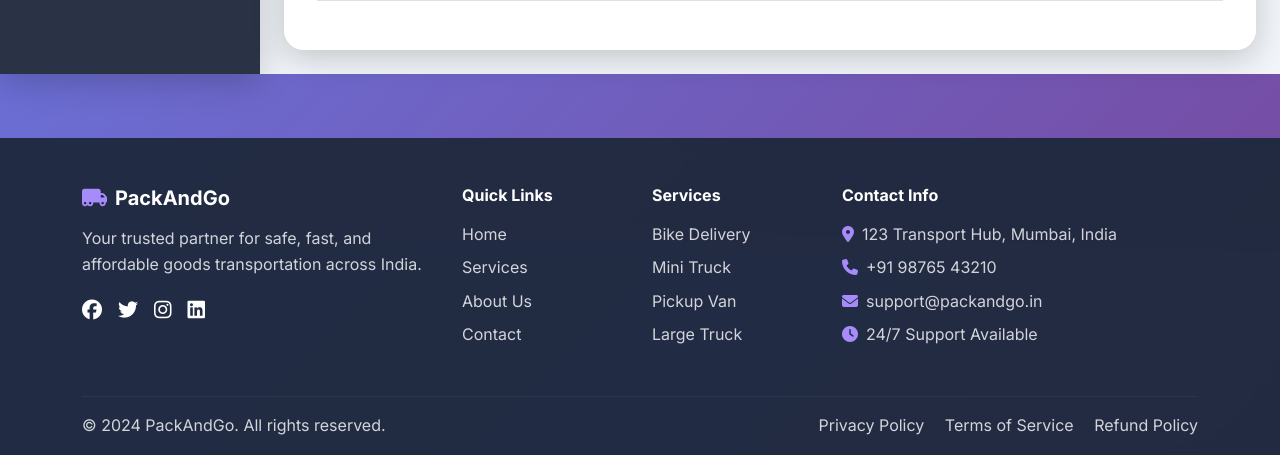
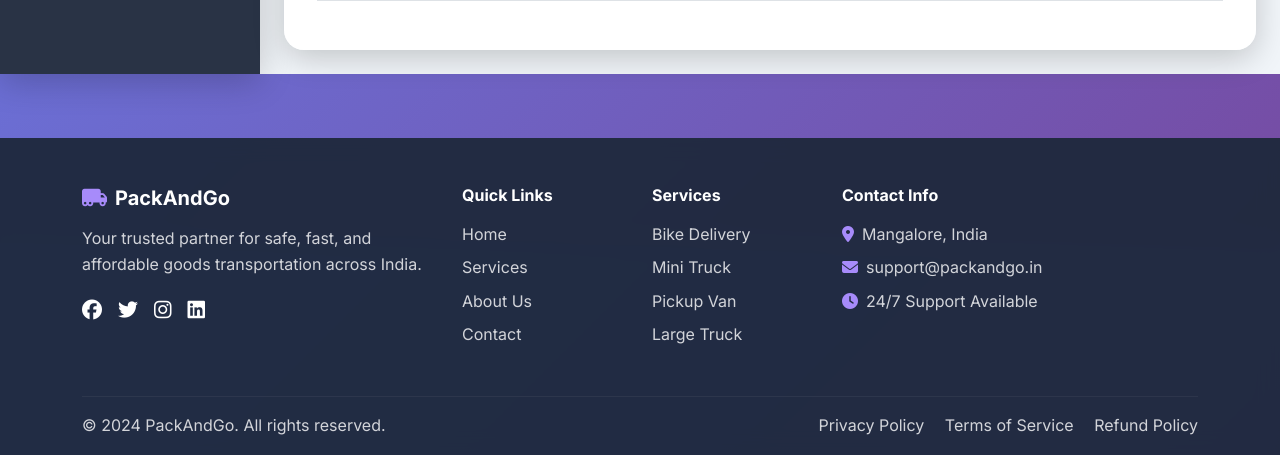
Before and after one commit to kalmanesanjana2004-byte/PlanAndGo, a Django app: page /admin-panel/bookings/ in a window 1280 px wide. Shown: the part 1357-1812 px from the top of the page. Run offline with Django 5.2, Linux system fonts and the light colour scheme; a user stored in the database is signed in; data comes from the database, SQL or seed files in the repository.

Commit message:
Update footer.html

```diff
--- a/templates/components/footer.html
+++ b/templates/components/footer.html
@@ -34,8 +34,8 @@
             <div class="col-lg-4 col-md-4">
                 <h6 class="text-white fw-bold mb-3">Contact Info</h6>
                 <ul class="list-unstyled">
-                    <li class="mb-2"><i class="fas fa-map-marker-alt me-2" style="color:#a78bfa;"></i>123 Transport Hub, Mumbai, India</li>
-                    <li class="mb-2"><i class="fas fa-phone me-2" style="color:#a78bfa;"></i>+91 98765 43210</li>
+                    <li class="mb-2"><i class="fas fa-map-marker-alt me-2" style="color:#a78bfa;"></i>Mangalore, India</li>
+
                     <li class="mb-2"><i class="fas fa-envelope me-2" style="color:#a78bfa;"></i>support@packandgo.in</li>
                     <li class="mb-2"><i class="fas fa-clock me-2" style="color:#a78bfa;"></i>24/7 Support Available</li>
                 </ul>
```
